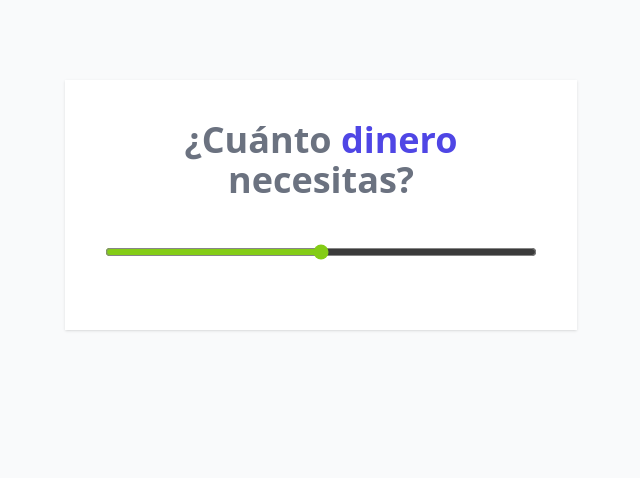
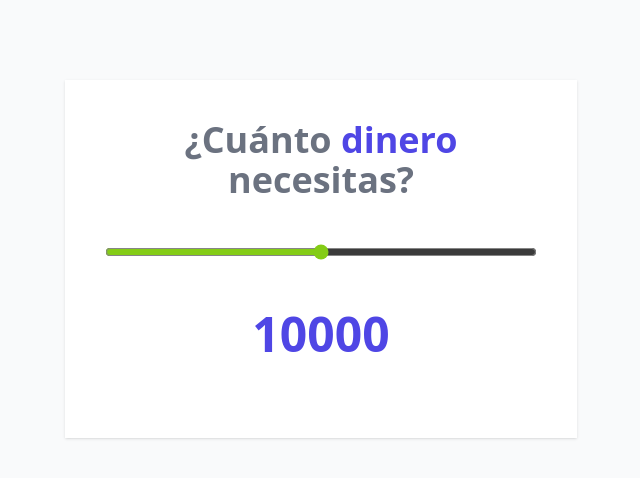
Before and after one commit to crisfreak036/cotizador-prestamos-vue-js-moderno, a Vue app: page / in a window 1280 px wide. Shown: the top 478 px of the page, without its empty margins (319-959 px from the left). Built offline with nearby package versions, Linux system fonts and the light colour scheme.

Commit message:
[add] cambio del state

```diff
--- a/src/App.vue
+++ b/src/App.vue
@@ -4,17 +4,10 @@
 
   // Definición de state con ref
   const cantidad = ref(10000);
-  console.log(cantidad.value)
-  // Obtener el valor -> cantidad.value
-
-  // Definición de state con reactive
-  // const state = reactive({
-  //   cantidad: 0
-  // });
-  // Obtener el valor -> state.cantidad
 
   const handleChange = (e) => {
-    console.log(e.target.value);
+    cantidad.value = e.target.value;
+    console.log(cantidad.value)
   }
 </script>
 
@@ -33,5 +26,11 @@
         @input="handleChange"
       />
     </div>
+
+    <p
+        className='text-center my-10 text-5xl font-extrabold text-indigo-600'
+      >
+        {{cantidad}}
+    </p>
   </div>
 </template>
```
